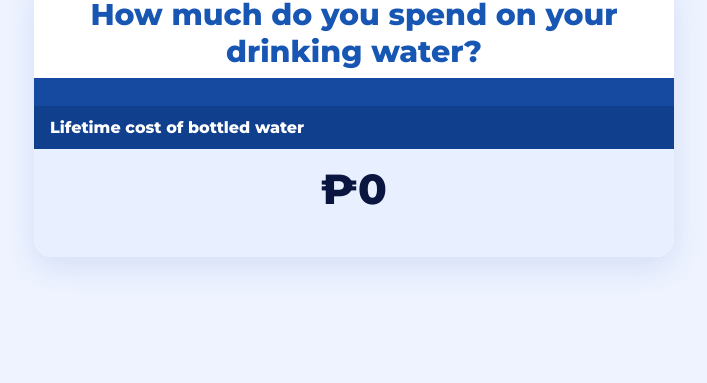
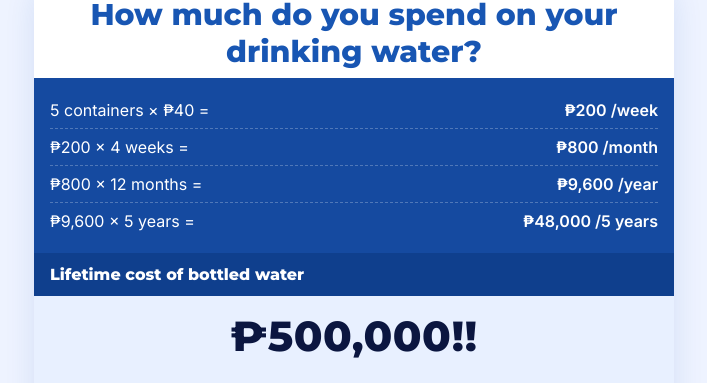
Before and after one commit to jsramirez/waters, a plain HTML site: page index.html in a window 1280 px wide. Shown: the part 203-586 px from the top of the page, without its empty margins (286-993 px from the left). Drawn offline with nearby package versions, Linux system fonts and the light colour scheme.

Commit message:
Update index.html

```diff
--- a/index.html
+++ b/index.html
@@ -120,10 +120,10 @@
 
       els.breakdown.innerHTML = '';
       els.breakdown.append(
-        line(`${c} containers × ${fmt.format(p)} =`, fmt.format(weekly)`/week`),
-        line(`${fmt.format(weekly)} × 4 weeks =`, fmt.format(monthly)),
-        line(`${fmt.format(monthly)} × 12 months =`, fmt.format(yearly)),
-        line(`${fmt.format(yearly)} × 5 years =`, fmt.format(fiveYear)),
+        line(`${c} containers × ${fmt.format(p)} =`, fmt.format(weekly)+ ' /week'),
+        line(`${fmt.format(weekly)} × 4 weeks =`, fmt.format(monthly)+ ' /month'),
+        line(`${fmt.format(monthly)} × 12 months =`, fmt.format(yearly)+ ' /year'),
+        line(`${fmt.format(yearly)} × 5 years =`, fmt.format(fiveYear)+ ' /5 years'),
       );
       els.lifetime.textContent = `${fmt.format(lifetime)}!!`;
 
```
